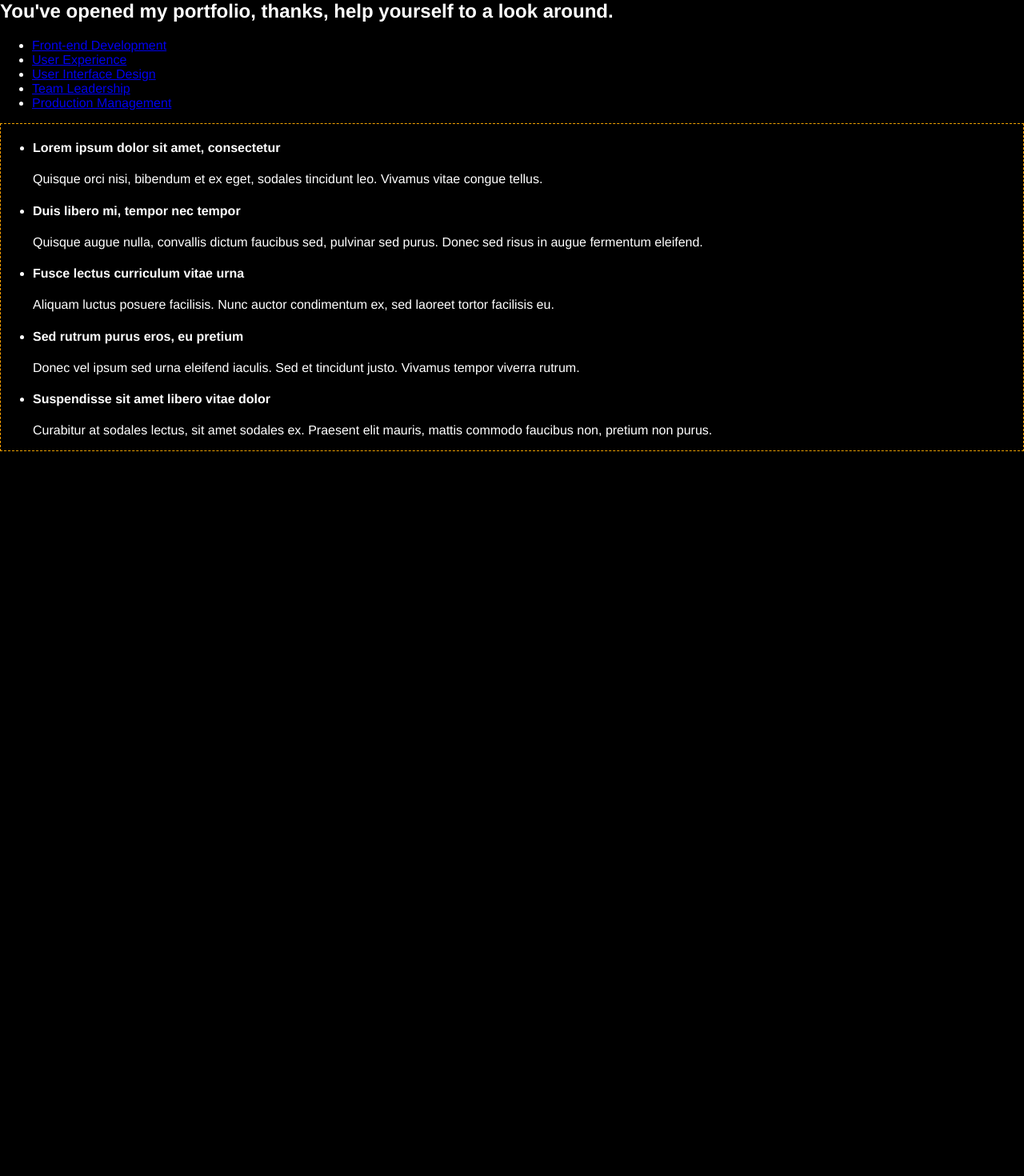
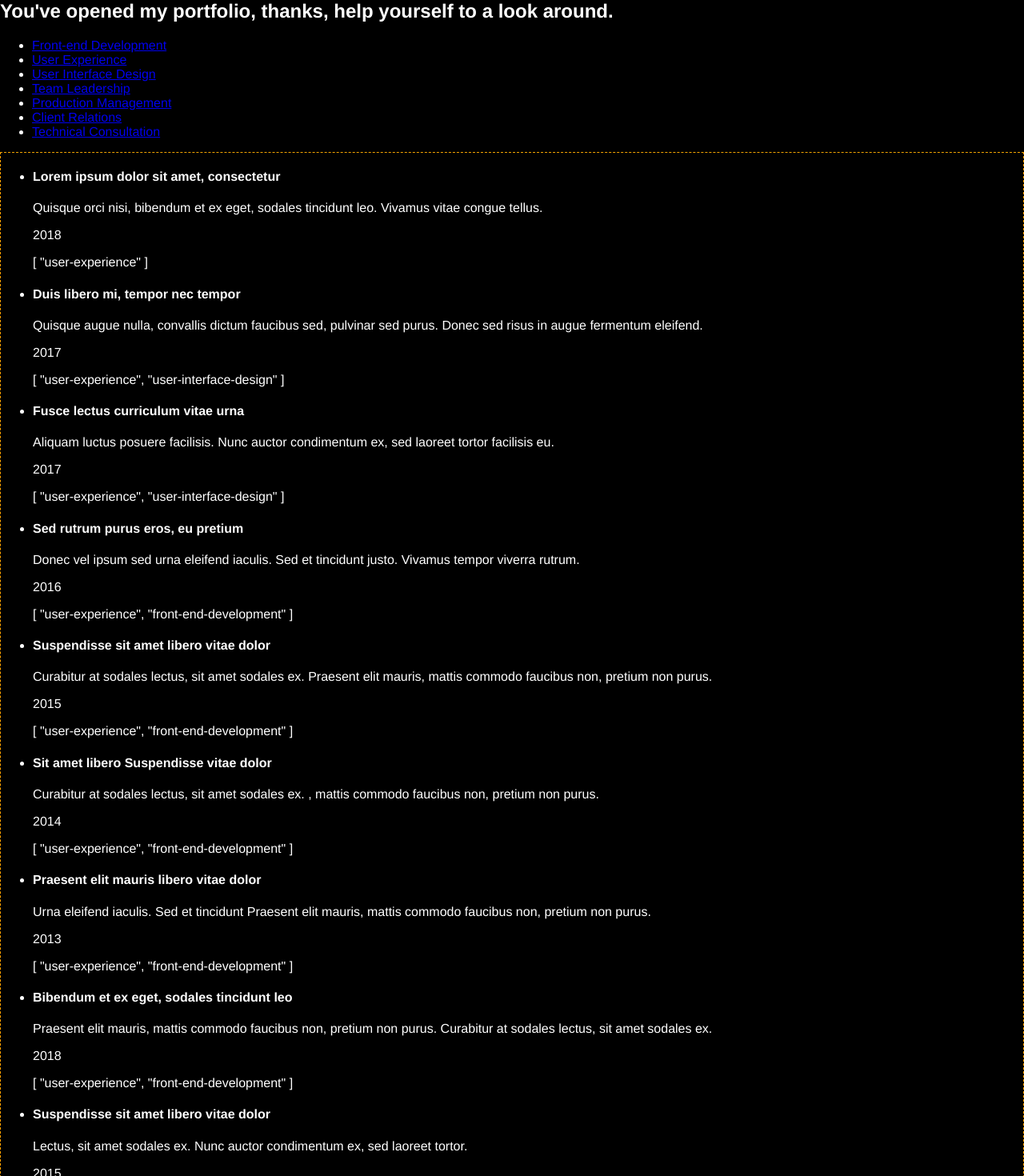
Before and after one commit to davewallace/davewallace.io, a Vue app: page /#/ in a window 1280 px wide. Shown: the part 80-1550 px from the top of the page at 80% size. Before the commit the page ends 800 px from the top, so only its background shows below. Built offline with nearby package versions, Linux system fonts and the light colour scheme.

Commit message:
Add more sample portfolio data for filtering proof of concept.

```diff
--- a/src/components/portfolio/PortfolioGrid.vue
+++ b/src/components/portfolio/PortfolioGrid.vue
@@ -9,7 +9,9 @@
     <li v-for="portfolioItem in allPortfolioItems" v-bind:key="portfolioItem.name">
       <PortfolioItem
         :title="portfolioItem.title"
-        :body="portfolioItem.body" />
+        :body="portfolioItem.body"
+        :date="portfolioItem.date"
+        :tags="portfolioItem.tags" />
     </li>
   </ul>
 </template>
@@ -28,23 +30,57 @@ export default {
       allPortfolioItems: [
         {
           title: 'Lorem ipsum dolor sit amet, consectetur',
-          body: 'Quisque orci nisi, bibendum et ex eget, sodales tincidunt leo. Vivamus vitae congue tellus.'
+          body: 'Quisque orci nisi, bibendum et ex eget, sodales tincidunt leo. Vivamus vitae congue tellus.',
+          tags: ['user-experience'],
+          date: 2018
         },
         {
           title: 'Duis libero mi, tempor nec tempor',
-          body: 'Quisque augue nulla, convallis dictum faucibus sed, pulvinar sed purus. Donec sed risus in augue fermentum eleifend.'
+          body: 'Quisque augue nulla, convallis dictum faucibus sed, pulvinar sed purus. Donec sed risus in augue fermentum eleifend.',
+          tags: ['user-experience', 'user-interface-design'],
+          date: 2017
         },
         {
           title: 'Fusce lectus curriculum vitae urna',
-          body: 'Aliquam luctus posuere facilisis. Nunc auctor condimentum ex, sed laoreet tortor facilisis eu.'
+          body: 'Aliquam luctus posuere facilisis. Nunc auctor condimentum ex, sed laoreet tortor facilisis eu.',
+          tags: ['user-experience', 'user-interface-design'],
+          date: 2017
         },
         {
           title: 'Sed rutrum purus eros, eu pretium',
-          body: 'Donec vel ipsum sed urna eleifend iaculis. Sed et tincidunt justo. Vivamus tempor viverra rutrum.'
+          body: 'Donec vel ipsum sed urna eleifend iaculis. Sed et tincidunt justo. Vivamus tempor viverra rutrum.',
+          tags: ['user-experience', 'front-end-development'],
+          date: 2016
         },
         {
           title: 'Suspendisse sit amet libero vitae dolor',
-          body: 'Curabitur at sodales lectus, sit amet sodales ex. Praesent elit mauris, mattis commodo faucibus non, pretium non purus.'
+          body: 'Curabitur at sodales lectus, sit amet sodales ex. Praesent elit mauris, mattis commodo faucibus non, pretium non purus.',
+          tags: ['user-experience', 'front-end-development'],
+          date: 2015
+        },
+        {
+          title: 'Sit amet libero Suspendisse vitae dolor',
+          body: 'Curabitur at sodales lectus, sit amet sodales ex. , mattis commodo faucibus non, pretium non purus.',
+          tags: ['user-experience', 'front-end-development'],
+          date: 2014
+        },
+        {
+          title: 'Praesent elit mauris libero vitae dolor',
+          body: 'Urna eleifend iaculis. Sed et tincidunt Praesent elit mauris, mattis commodo faucibus non, pretium non purus.',
+          tags: ['user-experience', 'front-end-development'],
+          date: 2013
+        },
+        {
+          title: 'Bibendum et ex eget, sodales tincidunt leo',
+          body: 'Praesent elit mauris, mattis commodo faucibus non, pretium non purus. Curabitur at sodales lectus, sit amet sodales ex. ',
+          tags: ['user-experience', 'front-end-development'],
+          date: 2018
+        },
+        {
+          title: 'Suspendisse sit amet libero vitae dolor',
+          body: 'Lectus, sit amet sodales ex. Nunc auctor condimentum ex, sed laoreet tortor.',
+          tags: ['user-experience', 'front-end-development'],
+          date: 2015
         }
       ]
     }
--- a/src/components/portfolio/PortfolioItem.vue
+++ b/src/components/portfolio/PortfolioItem.vue
@@ -3,6 +3,8 @@
     <slot>
       <h4>{{ title }}</h4>
       <p>{{ body }}</p>
+      <p>{{ date }}</p>
+      <p>{{ tags }}</p>
     </slot>
   </div>
 </template>
@@ -13,7 +15,9 @@ export default {
   name: 'PortfolioItem',
   props: [
     'title',
-    'body'
+    'body',
+    'date',
+    'tags'
   ],
   created: function () {
     // `this` points to the component instance
--- a/src/components/portfolio/PortfolioSortMenu.vue
+++ b/src/components/portfolio/PortfolioSortMenu.vue
@@ -14,19 +14,32 @@ export default {
     return {
       allPortfolioSortOptions: [
         {
-          name: 'Front-end Development'
+          name: 'Front-end Development',
+          tag: 'front-end-development'
         },
         {
-          name: 'User Experience'
+          name: 'User Experience',
+          tag: 'user-experience'
         },
         {
-          name: 'User Interface Design'
+          name: 'User Interface Design',
+          tag: 'user-interface-design'
         },
         {
-          name: 'Team Leadership'
+          name: 'Team Leadership',
+          tag: 'team-leadership'
         },
         {
-          name: 'Production Management'
+          name: 'Production Management',
+          tag: 'production-management'
+        },
+        {
+          name: 'Client Relations',
+          tag: 'client-relations'
+        },
+        {
+          name: 'Technical Consultation',
+          tag: 'technical-consultation'
         }
       ]
     }
```
